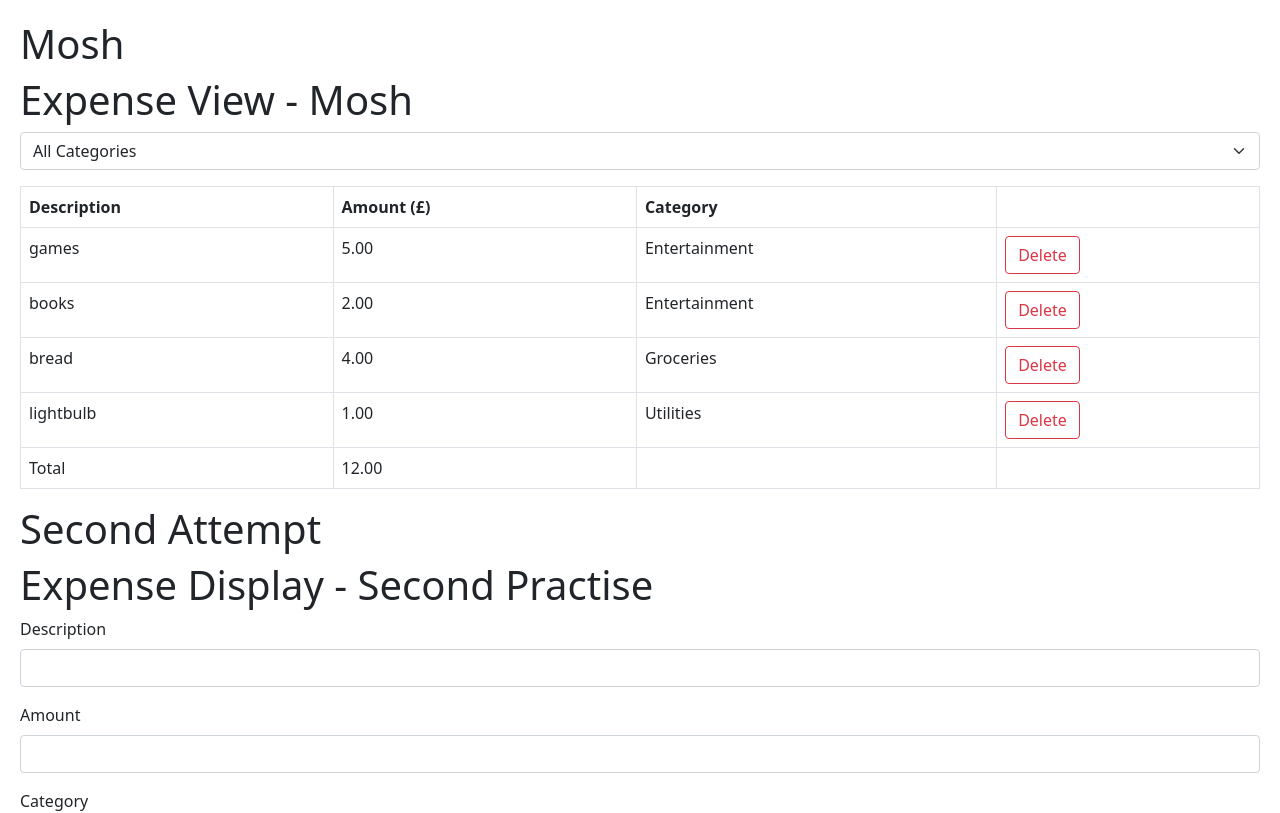
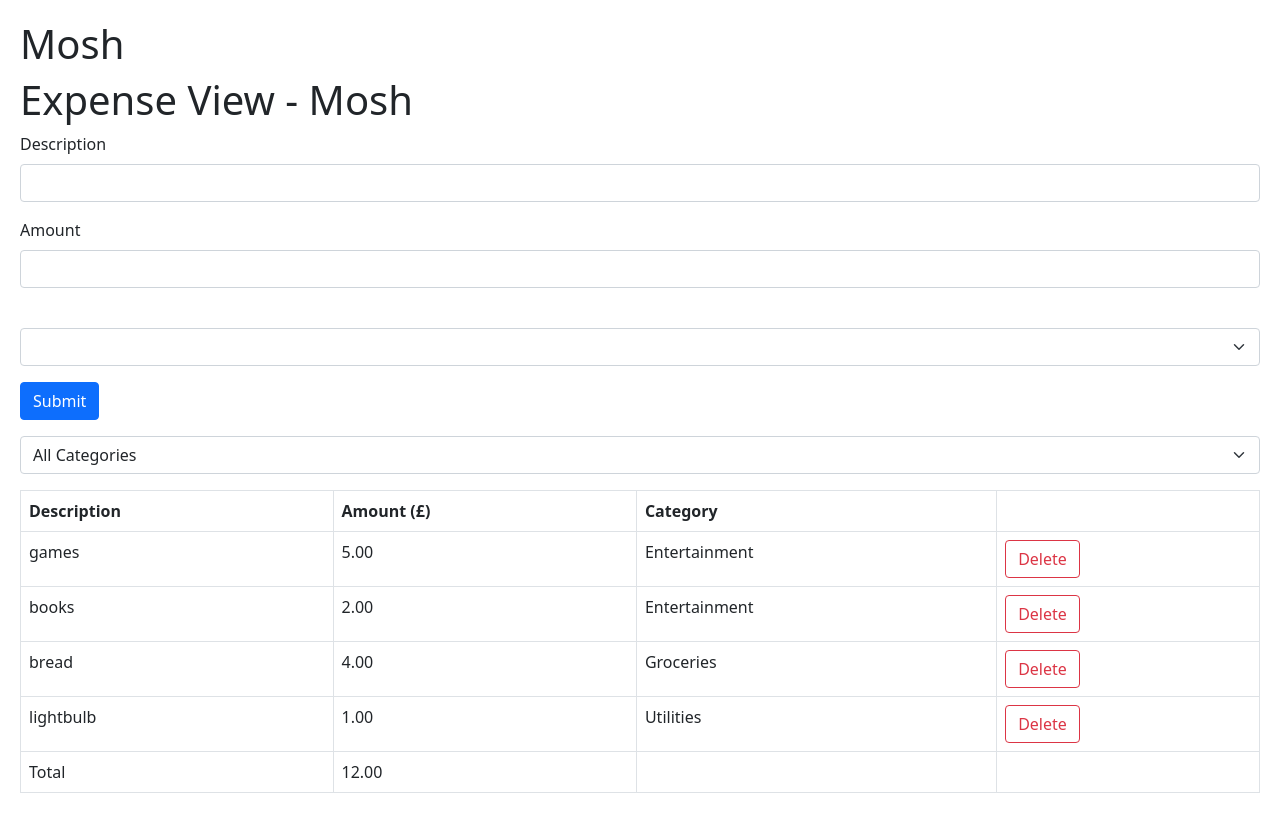
Before and after one commit to RiFactor/mosh-react-18-app, a React (Vite) app: page / in a window 1280 px wide. Shown: the top 813 px of the page. Built offline with nearby package versions, Linux system fonts and the light colour scheme.

Commit message:
Solution: Expense Tracker - Building the Expense Form

```diff
--- a/src/expense-tracker/ExpenseFilter.tsx
+++ b/src/expense-tracker/ExpenseFilter.tsx
@@ -1,3 +1,5 @@
+import { categories } from "./ExpenseView";
+
 interface IProps {
   onSelectCategory: (category: string) => void;
 }
@@ -9,9 +11,11 @@ const ExpenseFilter = ({ onSelectCategory }: IProps) => {
       onChange={(event) => onSelectCategory(event.target.value)}
     >
       <option value="">All Categories</option>
-      <option value="Groceries">Groceries</option>
-      <option value="Utilities">Utilities</option>
-      <option value="Entertainment">Entertainment</option>
+      {categories.map((category) => (
+        <option key={category} value={category}>
+          {category}
+        </option>
+      ))}
     </select>
   );
 };
--- /dev/null
+++ b/src/expense-tracker/ExpenseForm.tsx
@@ -0,0 +1,34 @@
+import { categories } from "./ExpenseView";
+
+const ExpenseForm = () => {
+  return (
+    <form className="mb-3">
+      <div className="mb-3">
+        <label htmlFor="descriptiom" className="form-label">
+          Description
+        </label>
+        <input id="description" type="text" className="form-control" />
+      </div>
+      <div className="mb-3">
+        <label htmlFor="amount" className="form-label">
+          Amount
+        </label>
+        <input id="amount" type="number" className="form-control" />
+      </div>
+      <div className="mb-3">
+        <label htmlFor="category" className="form-label"></label>
+        <select id="category" className="form-select">
+          <option value=""></option>
+          {categories.map((category) => (
+            <option key={category} value={category}>
+              {category}
+            </option>
+          ))}
+        </select>
+      </div>
+      <button className="btn btn-primary">Submit</button>
+    </form>
+  );
+};
+
+export default ExpenseForm;
--- a/src/expense-tracker/ExpenseView.tsx
+++ b/src/expense-tracker/ExpenseView.tsx
@@ -2,6 +2,9 @@ import { useState } from "react";
 import ExpenseFilter from "./ExpenseFilter";
 import ExpenseList from "./ExpenseList";
 import ExpenseTracker from "./ExpenseTracker";
+import ExpenseForm from "./ExpenseForm";
+
+export const categories = ["Groceries", "Utilities", "Entertainment"];
 
 const ExpenseView = () => {
   const [selectedCategory, setSelectedCategory] = useState("");
@@ -26,6 +29,9 @@ const ExpenseView = () => {
     <div>
       <h1>Expense View - Mosh</h1>
       <div className="mb-3">
+        <ExpenseForm />
+      </div>
+      <div className="mb-3">
         <ExpenseFilter
           onSelectCategory={(category) => setSelectedCategory(category)}
         />
```
